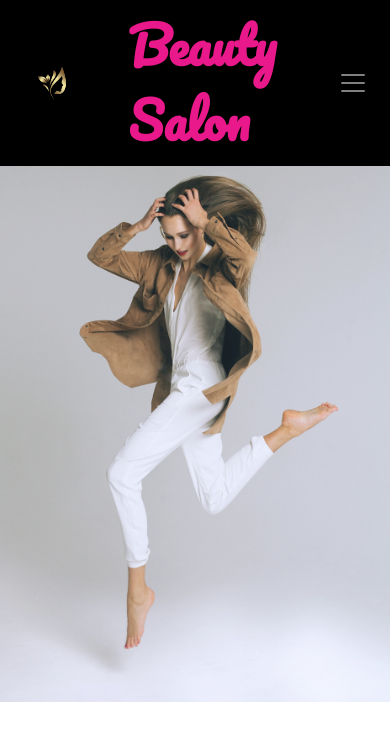
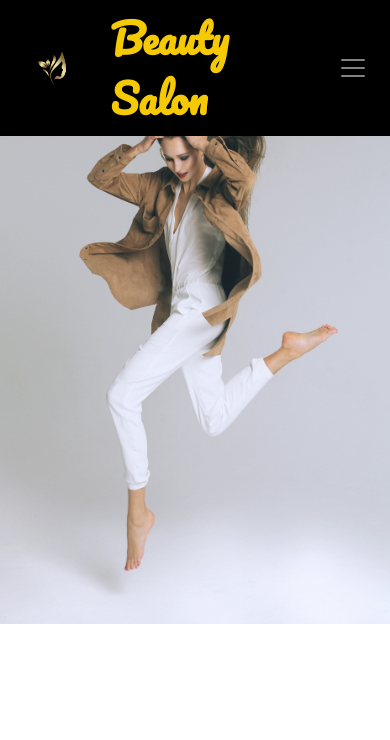
Before and after one commit to dwijacharya/Salon, a plain HTML site: page index.html in a window 390 px wide. Drawn offline with nearby package versions, Linux system fonts and the light colour scheme; a web font is replaced by a local one.

Commit message:
second time commitng

```diff
--- a/css/main.css
+++ b/css/main.css
@@ -34,7 +34,8 @@ nav
 {
     width: 50%;
     font-size: 50px;
-    color: rgb(233, 25, 139);
+    /* display: flex; */
+    color: rgb(245, 201, 3);
     font-family:'pacifico',cursive;
     font-weight: bold;
 }
@@ -65,6 +66,11 @@ nav
 {
     .model
     {
-        margin-top: 30%;
+        margin-top: 10%;
+    }
+    .heading
+    {
+        width: 60%;
+        font-size: 40px;
     }
 }
```
